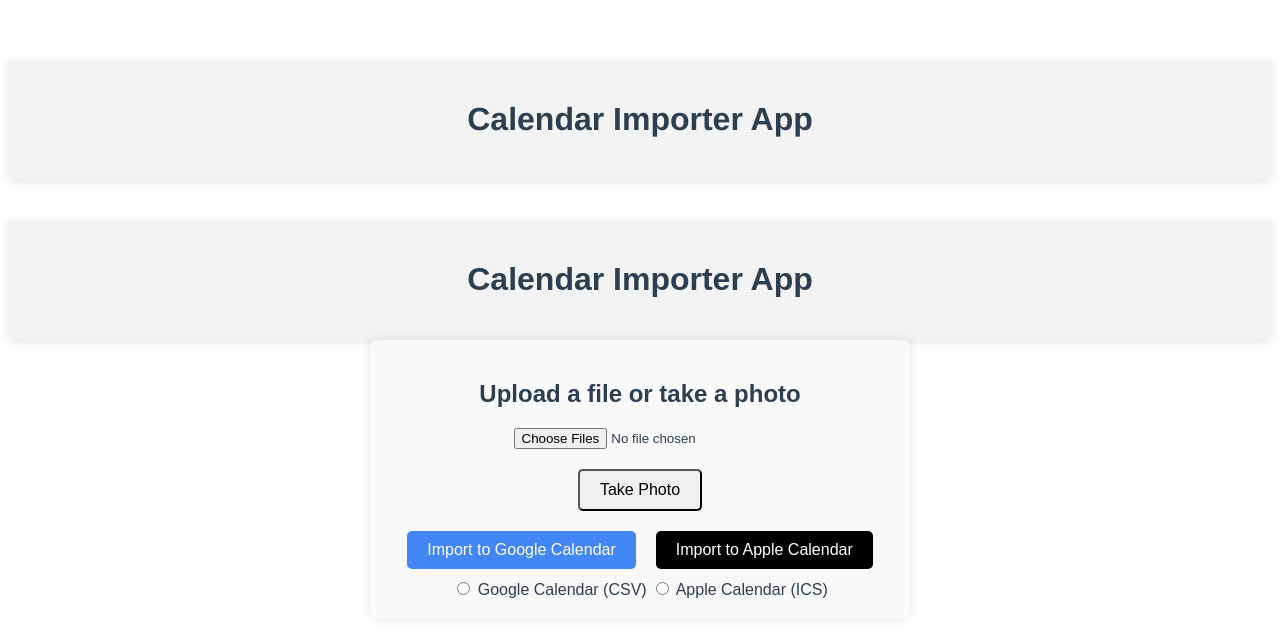
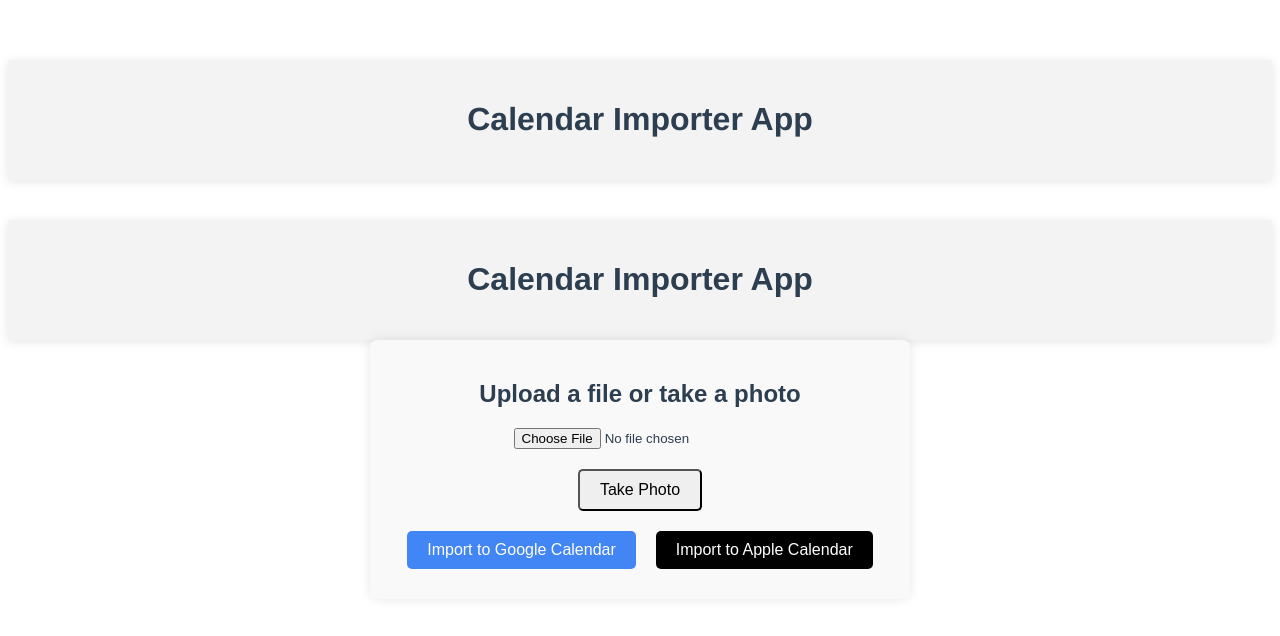
Before and after one commit to AnnesDoumi/calendar-importer, a Vue app: page / in a window 1280 px wide. Shown: the top 636 px of the page. Built offline with nearby package versions, Linux system fonts and the light colour scheme.

Commit message:
Neue Änderungen

```diff
--- a/src/components/UploadComponent.vue
+++ b/src/components/UploadComponent.vue
@@ -1,4 +1,3 @@
-
 <template>
   <div id="app">
     <header>
@@ -9,7 +8,7 @@
       <h2>Upload a file or take a photo</h2>
 
       <!-- Datei-Upload -->
-      <input type="file" accept=".txt, image/*" multiple @change="handleFileUpload" />
+      <input type="file" accept="image/*" @change="handleFileUpload" />
 
       <!-- Kamera Foto aufnehmen -->
       <button @click="openCameraModal">Take Photo</button>
@@ -27,18 +26,6 @@
       <div class="calendar-buttons">
         <button @click="importGoogleCalendar" class="google-button">Import to Google Calendar</button>
         <button @click="importAppleCalendar" class="apple-button">Import to Apple Calendar</button>
-      </div>
-
-      <!-- Auswahl zwischen CSV und ICS -->
-      <div class="import-options">
-        <label>
-          <input type="radio" id="csv" value="csv" v-model="importType">
-          Google Calendar (CSV)
-        </label>
-        <label>
-          <input type="radio" id="ics" value="ics" v-model="importType">
-          Apple Calendar (ICS)
-        </label>
       </div>
     </div>
 
@@ -71,7 +58,6 @@ import axios from 'axios';
 export default {
   data() {
     return {
-      importType: '', // 'csv' oder 'ics'
       files: [], // Dateien, die hochgeladen wurden
       showCamera: false, // Steuert das Anzeigen des Kameramodals
       analysisData: [] // Speichert die analysierten Daten
@@ -81,11 +67,9 @@ export default {
     handleFileUpload(event) {
       const files = Array.from(event.target.files);
       this.files = files;
-      // Hier könntest du die Upload-Logik erweitern
     },
     openCameraModal() {
       this.showCamera = true;
-      // Starte den Kamerazugriff nur, wenn das Modal geöffnet wird
       navigator.mediaDevices.getUserMedia({ video: true }).then((stream) => {
         this.$refs.video.srcObject = stream;
       });
@@ -95,8 +79,8 @@ export default {
       const video = this.$refs.video;
       const stream = video.srcObject;
       const tracks = stream.getTracks();
-      tracks.forEach(track => track.stop()); // Stoppe die Kamera
-      video.srcObject = null; // Kameraausgabe entfernen
+      tracks.forEach(track => track.stop());
+      video.srcObject = null;
     },
     takePhoto() {
       const canvas = document.createElement('canvas');
@@ -106,14 +90,15 @@ export default {
       canvas.getContext('2d').drawImage(video, 0, 0, 320, 240);
       const dataURL = canvas.toDataURL('image/png');
       this.files.push(dataURL);
-      this.closeCameraModal(); // Kamera schließen nach dem Foto
+      this.closeCameraModal();
     },
-    async analyzeFile() {
+    async analyzeFile(prompt) {
       try {
         const formData = new FormData();
         this.files.forEach(file => {
           formData.append('file', file);
         });
+        formData.append('prompt', prompt); // Senden des Prompts an die API
 
         const response = await axios.post('https://api.openai.com/v1/chat/completions', formData, {
           headers: {
@@ -128,17 +113,20 @@ export default {
       }
     },
     importGoogleCalendar() {
-      console.log("Import to Google Calendar selected");
-      // Integration der Google Calendar API
+      const prompt = "Analyze this image and extract calendar events for Google Calendar.";
+      this.analyzeFile(prompt);
+      // Weitere Logik für den Google Calendar API-Import
+      console.log("Import to Google Calendar");
     },
     importAppleCalendar() {
-      console.log("Import to Apple Calendar selected");
-      // Integration der Apple Calendar API
+      const prompt = "Analyze this image and extract calendar events for Apple Calendar.";
+      this.analyzeFile(prompt);
+      // Weitere Logik für den Apple Calendar API-Import
+      console.log("Import to Apple Calendar");
     }
   }
 };
 </script>
-
 
 <style scoped>
 /* Globales Layout */
```
